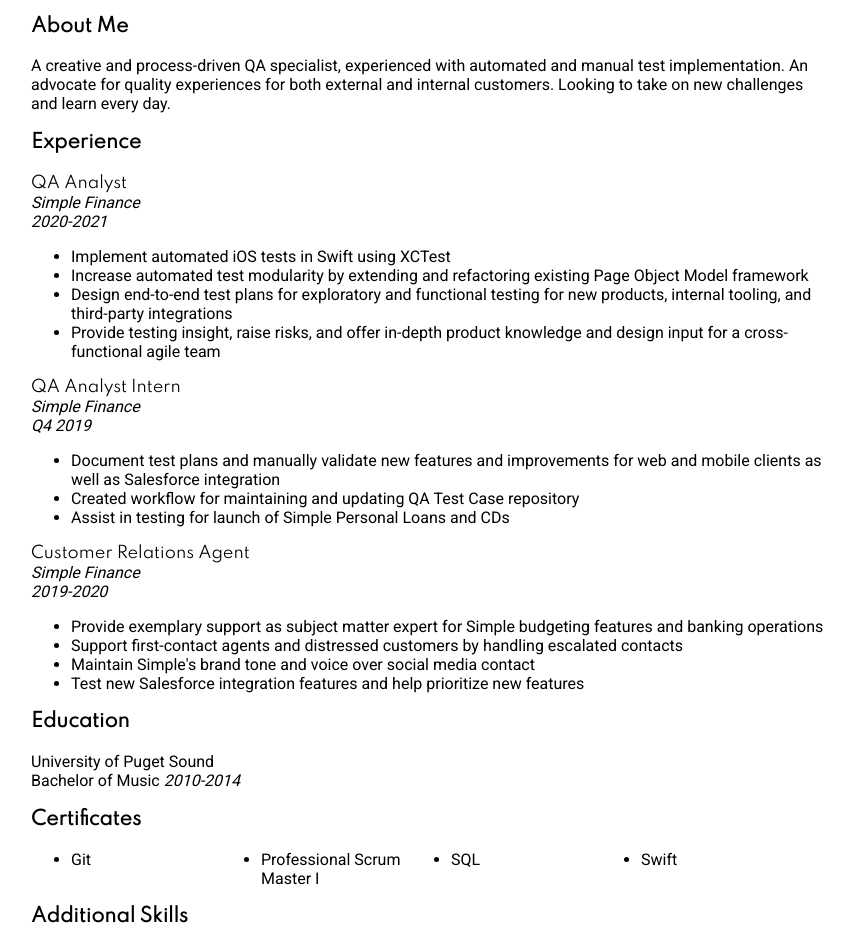
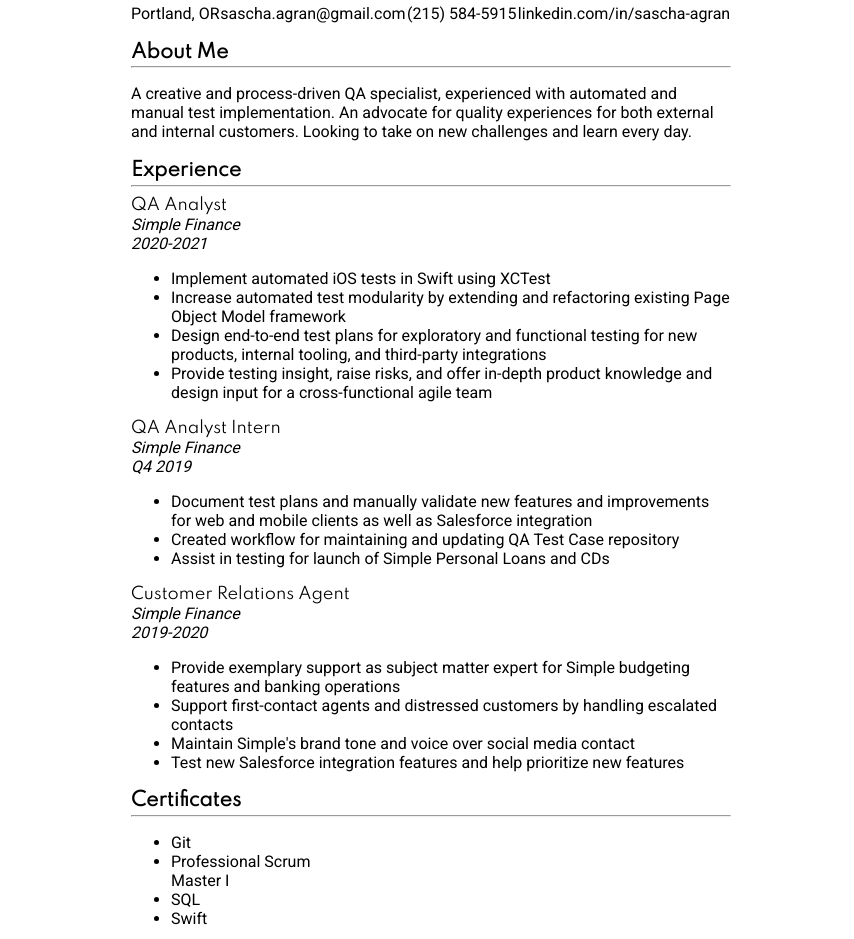
Before and after one commit to saschaagran/saschaagran.github.io, a plain HTML site: page index.html in a window 1280 px wide. Shown: the part 141-1080 px from the top of the page, without its empty margins (209-1063 px from the left). Drawn offline with Linux system fonts and the light colour scheme.

Commit message:
add section delineators, adjust flex for contact and certs

```diff
--- a/index.html
+++ b/index.html
@@ -1,23 +1,27 @@
 <!DOCTYPE html>
 <html lang="en">
-<meta charset="utf-8">
-<meta name="viewport" content="width=device+width, initial-scale=1">
+  <meta charset="utf-8" />
+  <meta name="viewport" content="width=device+width, initial-scale=1" />
 
   <head>
     <title>Sascha Agran</title>
-    <link rel="preconnect" href="https://fonts.gstatic.com">
-    <link href="https://fonts.googleapis.com/css2?family=Roboto&family=Spartan&display=swap" rel="stylesheet">
+    <link rel="preconnect" href="https://fonts.gstatic.com" />
+    <link
+      href="https://fonts.googleapis.com/css2?family=Roboto&family=Spartan&display=swap"
+      rel="stylesheet"
+    />
     <style>
       body {
-            font-family: 'Roboto', sans-serif;
+        font-family: "Roboto", sans-serif;
         margin: auto;
-            max-width: 800px;
+        max-width: 600px;
+        padding: 4em;
       }
 
       h1,
       h3,
       .title {
-            font-family: 'Spartan', sans-serif;
+        font-family: "Spartan", sans-serif;
       }
 
       a {
@@ -25,15 +29,30 @@
         text-decoration: none;
       }
 
-        .skill-list,
-        .certs {
+      hr {
+        margin-top: -1em;
+      }
+
+
+      .skill-list {
         display: grid;
         grid-template-columns: repeat(auto-fit, minmax(8rem, 1fr));
+      }
+
+      .certs {
+        display: flex;
+        flex-flow: column wrap;
       }
 
       .company,
       .years {
         font-style: italic;
+      }
+
+      .contact-info {
+        display: flex;
+        justify-content: space-between;
+        flex-wrap: wrap;
       }
 
       @media only screen and (prefers-color-scheme: dark) {
@@ -47,7 +66,7 @@
         }
       }
 
-        @media only screen and (min-width: 625px; ) {
+      @media only screen and (min-width: 625px;) {
         body {
           margin: 3rem auto;
         }
@@ -66,74 +85,98 @@
     <h1>Sascha Agran</h1>
 
     <div class="contact-info">
-        <a href="mailto:sascha.agran@gmail.com">sascha.agran@gmail.com</a><br>
-        <a href="tel:+1-215-584-5915">(215) 584-5915</a><br>
-        <a href="https://www.linkedin.com/in/sascha-agran/">linkedin.com/in/sascha-agran</a><br>
+      <span>Portland, OR</span>
+      <a href="mailto:sascha.agran@gmail.com">sascha.agran@gmail.com</a><br />
+      <a href="tel:+1-215-584-5915">(215) 584-5915</a><br />
+      <a href="https://www.linkedin.com/in/sascha-agran/" target="_blank"
+        >linkedin.com/in/sascha-agran</a
+      ><br />
     </div>
 
     <div class="about-me">
       <h3>About Me</h3>
+      <hr />
       <p>
-            A creative and process-driven QA specialist, experienced with automated and manual test implementation.
-            An advocate for quality experiences for both external and internal customers.
-            Looking to take on new challenges and learn every day.
+        A creative and process-driven QA specialist, experienced with automated
+        and manual test implementation. An advocate for quality experiences for
+        both external and internal customers. Looking to take on new challenges
+        and learn every day.
       </p>
     </div>
 
     <h3>Experience</h3>
+    <hr />
 
     <div class="experience">
-        <span class="title">QA Analyst</span><br>
-        <span class="company">Simple Finance</span><br>
-        <span class="years">2020-2021</span><br>
+      <span class="title">QA Analyst</span><br />
+      <span class="company">Simple Finance</span><br />
+      <span class="years">2020-2021</span><br />
       <ul>
         <li>Implement automated iOS tests in Swift using XCTest</li>
-            <li>Increase automated test modularity by extending and refactoring existing Page Object Model framework
+        <li>
+          Increase automated test modularity by extending and refactoring
+          existing Page Object Model framework
         </li>
-            <li>Design end-to-end test plans for exploratory and functional testing for new products, internal tooling,
-                and third-party integrations</li>
-            <li>Provide testing insight, raise risks, and offer in-depth product knowledge and design input for a
-                cross-functional agile team</li>
+        <li>
+          Design end-to-end test plans for exploratory and functional testing
+          for new products, internal tooling, and third-party integrations
+        </li>
+        <li>
+          Provide testing insight, raise risks, and offer in-depth product
+          knowledge and design input for a cross-functional agile team
+        </li>
       </ul>
     </div>
 
     <div class="experience">
-        <span class="title">QA Analyst Intern</span><br>
-        <span class="company">Simple Finance</span><br>
-        <span class="years">Q4 2019</span><br>
+      <span class="title">QA Analyst Intern</span><br />
+      <span class="company">Simple Finance</span><br />
+      <span class="years">Q4 2019</span><br />
       <ul>
-            <li>Document test plans and manually validate new features and improvements for web and mobile clients as
-                well as Salesforce integration</li>
-            <li>Created workflow for maintaining and updating QA Test Case repository</li>
+        <li>
+          Document test plans and manually validate new features and
+          improvements for web and mobile clients as well as Salesforce
+          integration
+        </li>
+        <li>
+          Created workflow for maintaining and updating QA Test Case repository
+        </li>
         <li>Assist in testing for launch of Simple Personal Loans and CDs</li>
       </ul>
     </div>
 
     <div class="experience">
-        <span class="title">Customer Relations Agent</span><br>
-        <span class="company">Simple Finance</span><br>
-        <span class="years">2019-2020</span><br>
+      <span class="title">Customer Relations Agent</span><br />
+      <span class="company">Simple Finance</span><br />
+      <span class="years">2019-2020</span><br />
       <ul>
-            <li>Provide exemplary support as subject matter expert for Simple budgeting features and banking operations
+        <li>
+          Provide exemplary support as subject matter expert for Simple
+          budgeting features and banking operations
         </li>
-            <li>Support first-contact agents and distressed customers by handling escalated contacts</li>
-            <li>Maintain Simple's brand tone and voice over social media contact</li>
-            <li>Test new Salesforce integration features and help prioritize new features</li>
+        <li>
+          Support first-contact agents and distressed customers by handling
+          escalated contacts
+        </li>
+        <li>
+          Maintain Simple's brand tone and voice over social media contact
+        </li>
+        <li>
+          Test new Salesforce integration features and help prioritize new
+          features
+        </li>
       </ul>
-    </div>
-
-    <div class="education">
-        <h3>Education</h3>
-        <span class="school">University of Puget Sound</span><br>
-        <span class="degree">Bachelor of Music</span>
-        <span class="years">2010-2014</span>
     </div>
 
     <div class="certificates">
       <h3>Certificates</h3>
+      <hr />
       <ul class="certs">
         <li>Git</li>
-            <li>Professional Scrum<br> Master I</li>
+        <li>
+          Professional Scrum<br />
+          Master I
+        </li>
 
         <li>SQL</li>
         <li>Swift</li>
@@ -142,6 +185,7 @@
 
     <div class="skills">
       <h3>Additional Skills</h3>
+      <hr />
       <ul class="skill-list">
         <li>Android Studio</li>
         <li>Confluence</li>
@@ -158,6 +202,13 @@
         <li>XRay</li>
       </ul>
     </div>
+
+    <div class="education">
+        <h3>Education</h3>
+        <hr />
+        <span class="school">University of Puget Sound</span><br />
+        <span class="degree">Bachelor of Music</span>
+        <span class="years">2010-2014</span>
+      </div>
   </body>
-
 </html>
```
Also changed, not shown: Assets/Images/Phone-256.png (added). Lines whose indentation alone changed are shown as unchanged.
